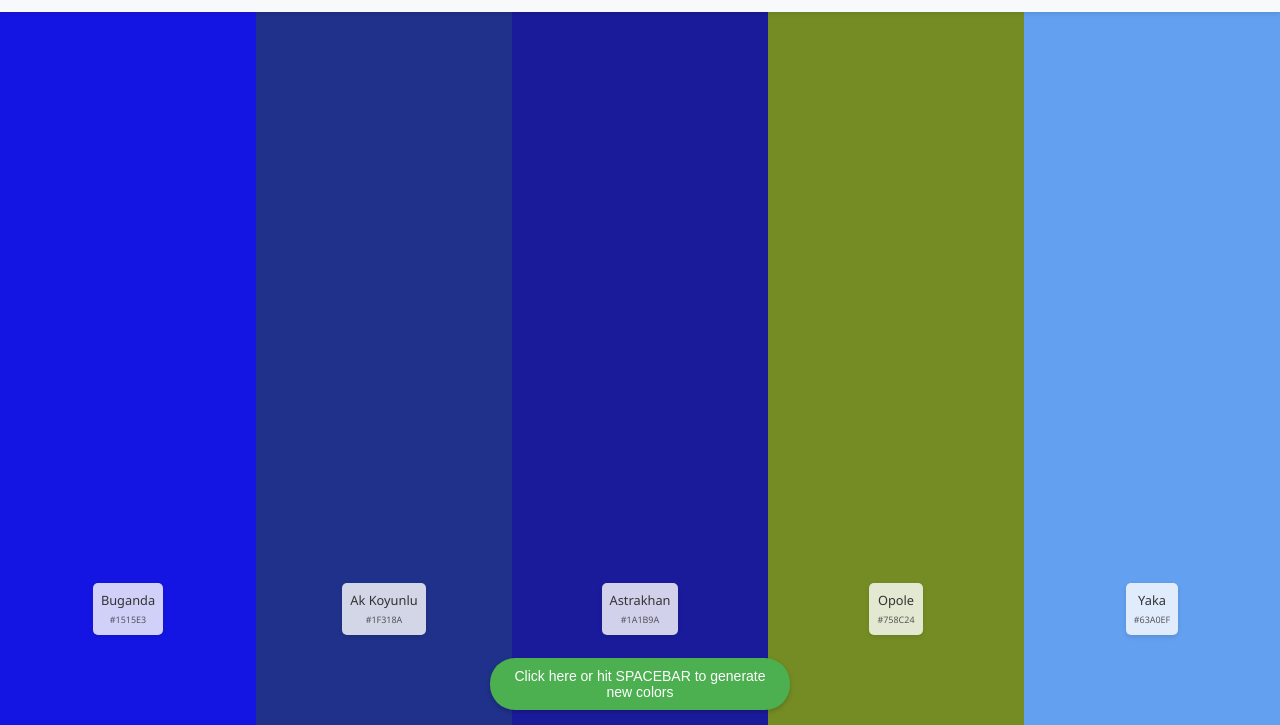
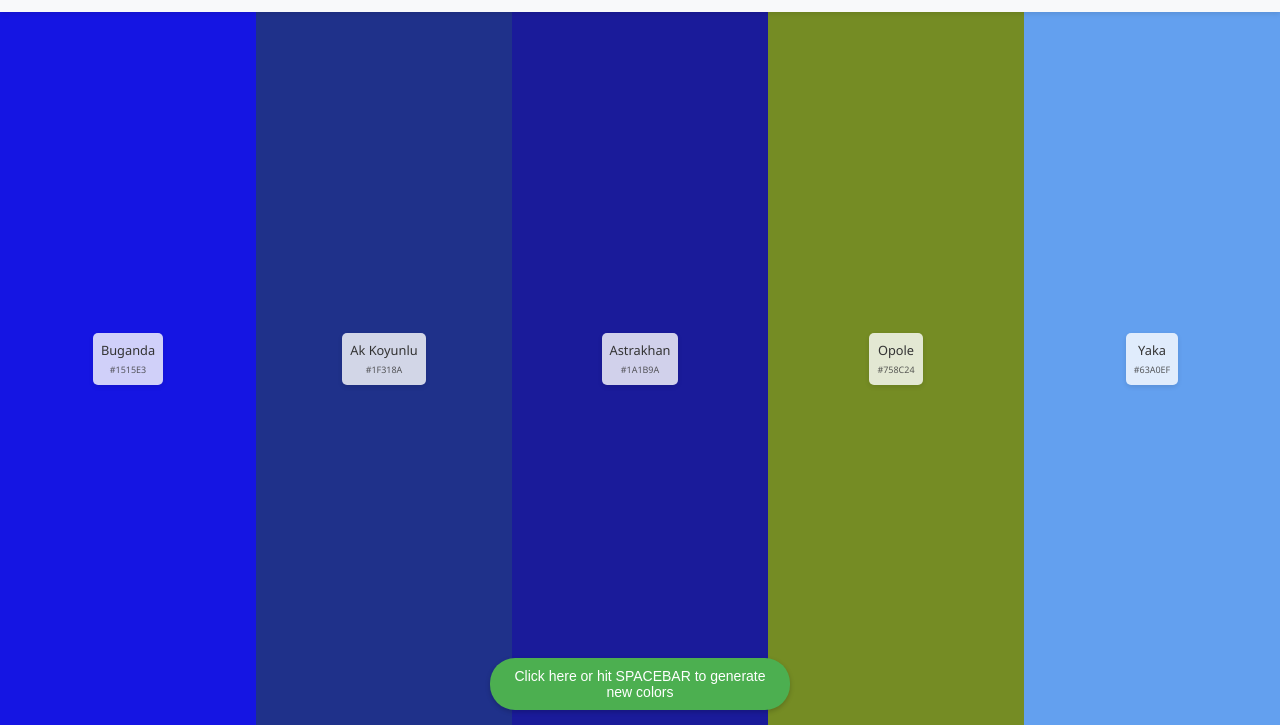
Before and after one commit to oguneg/EuropaColorPicker, a plain HTML site: page index.html in a window 1280 px wide. Shown: the part 75-800 px from the top of the page. Drawn offline with Linux system fonts and the light colour scheme.

Commit message:
Readjusted bottom padding

```diff
--- a/index.html
+++ b/index.html
@@ -54,7 +54,7 @@
             align-items: center;
             transition: background-color 0.3s ease;
             position: relative;
-            padding-bottom: 70px; /* Space for the button at bottom */
+            padding-bottom: 25%; /* Space for the button at bottom */
         }
 
         .color-name {
```
